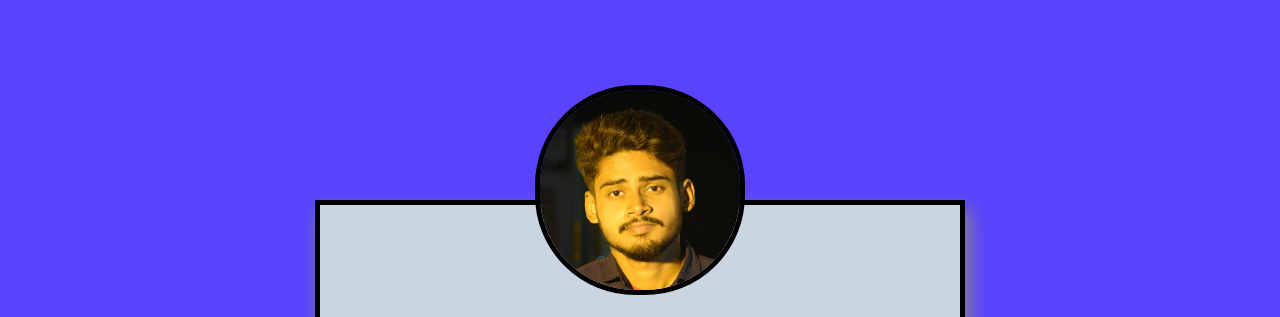
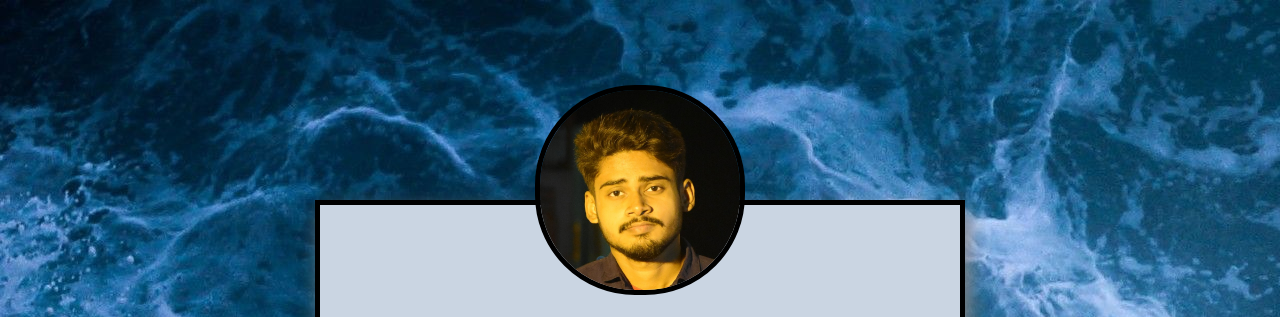
Before and after one commit to iamsayannath/WD-Project-1___itsmycard, a plain HTML site: page index.html in a window 1280 px wide. Shown: the top 317 px of the page. Drawn offline with Linux system fonts and the light colour scheme.

Commit message:
Update style.css

```diff
--- a/style.css
+++ b/style.css
@@ -1,5 +1,5 @@
 body {
-	background-color: rgb(89, 67, 255);
+	background-image: url(ocean.jpg);
 	margin: 0;
 	padding: 0;
 	display: flex;
```
